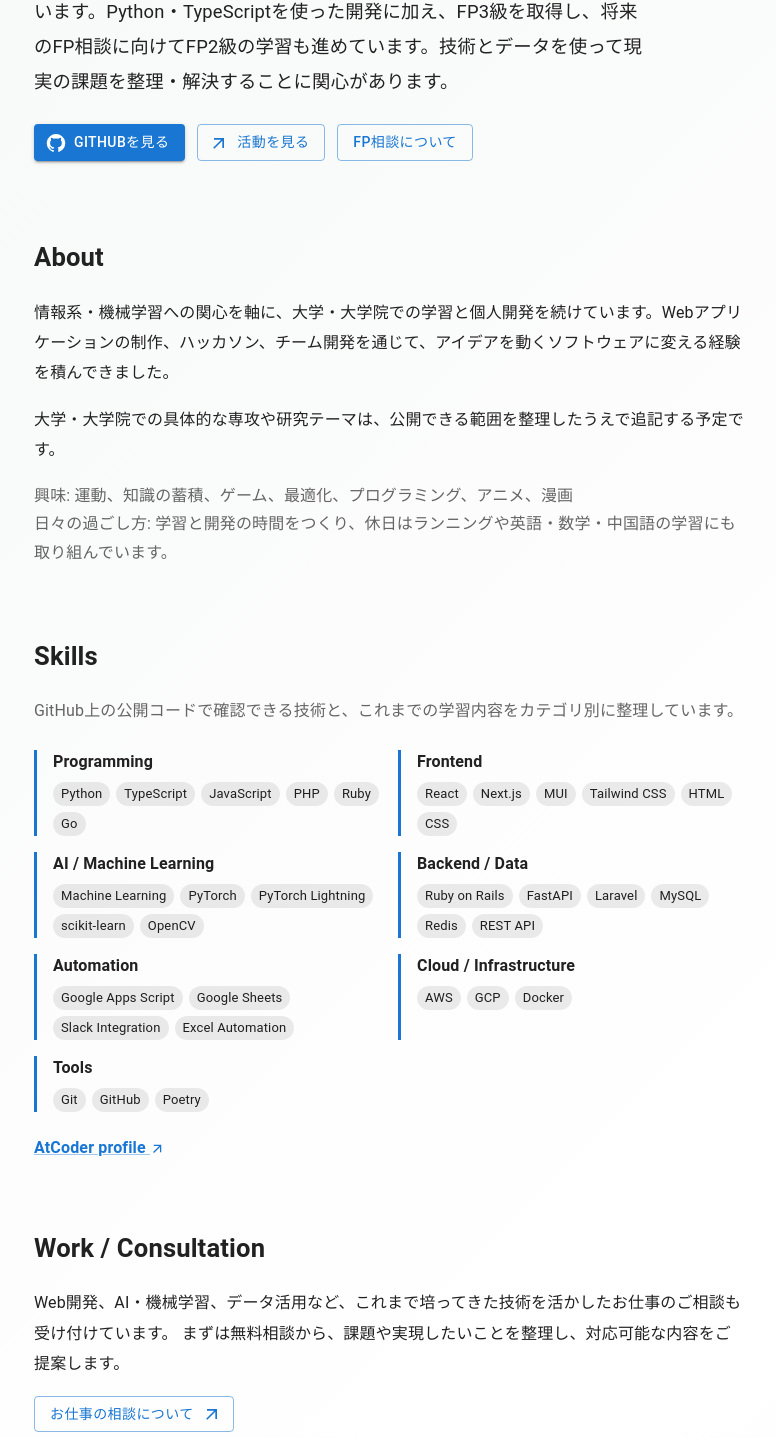
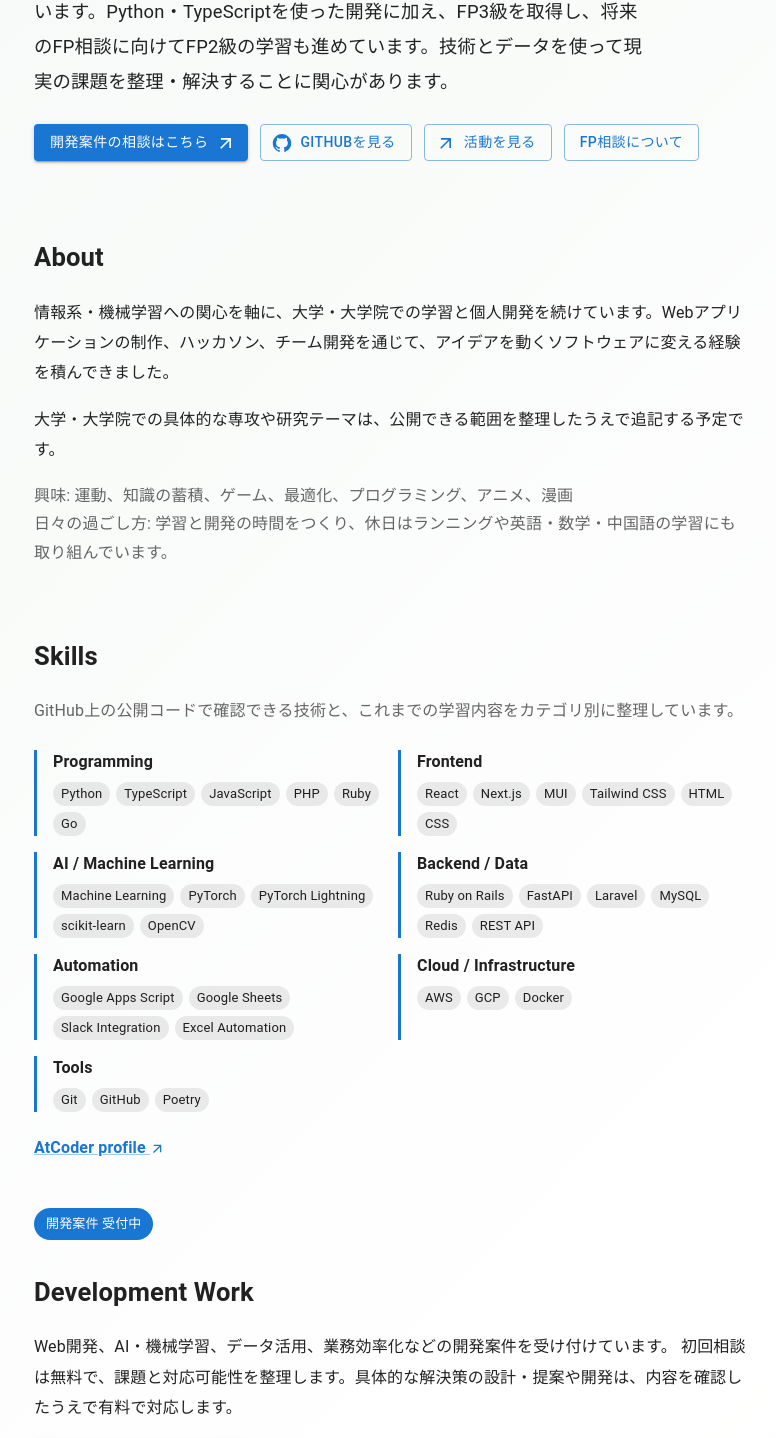
Before and after one commit to Doragon-RH/introduction, a Next.js app: page / in a window 1280 px wide. Shown: the part 570-2008 px from the top of the page, without its empty margins (200-976 px from the left). Built offline with nearby package versions, Linux system fonts and the light colour scheme.

Commit message:
Add clear development work call to action

```diff
--- a/pages/index.tsx
+++ b/pages/index.tsx
@@ -54,8 +54,9 @@
         <Box component="p" sx={{ fontSize: '1.15rem', lineHeight: 1.9, maxWidth: 620, mt: 0 }}>
           大学院で学びながら、ソフトウェア開発とAI・機械学習を中心に活動しています。Python・TypeScriptを使った開発に加え、FP3級を取得し、将来のFP相談に向けてFP2級の学習も進めています。技術とデータを使って現実の課題を整理・解決することに関心があります。
         </Box>
-        <Stack direction={{ xs: 'column', sm: 'row' }} spacing={1.5} sx={{ mt: 3 }}>
-          <Button variant="contained" startIcon={<GitHubIcon />} href="https://github.com/Doragon-RH" target="_blank" rel="noreferrer">GitHubを見る</Button>
+        <Stack direction={{ xs: 'column', sm: 'row' }} sx={{ mt: 3, flexWrap: 'wrap', gap: 1.5 }}>
+          <Button variant="contained" href="/development" endIcon={<ArrowOutwardIcon />}>開発案件の相談はこちら</Button>
+          <Button variant="outlined" startIcon={<GitHubIcon />} href="https://github.com/Doragon-RH" target="_blank" rel="noreferrer">GitHubを見る</Button>
           <Button variant="outlined" startIcon={<ArrowOutwardIcon />} href="#projects">活動を見る</Button>
           <Button variant="outlined" href="/financial-planning">FP相談について</Button>
         </Stack>
@@ -92,14 +93,20 @@
       </Box>
 
       <Box id="work" component="section" sx={sectionSx}>
-        <Box component="h2" sx={{ fontSize: '1.6rem' }}>Work / Consultation</Box>
+        <Chip label="開発案件 受付中" color="primary" sx={{ mb: 1.5 }} />
+        <Box component="h2" sx={{ fontSize: '1.6rem' }}>Development Work</Box>
         <Box component="p" sx={{ lineHeight: 1.9 }}>
-          Web開発、AI・機械学習、データ活用など、これまで培ってきた技術を活かしたお仕事のご相談も受け付けています。
-          まずは無料相談から、課題や実現したいことを整理し、対応可能な内容をご提案します。
+          Web開発、AI・機械学習、データ活用、業務効率化などの開発案件を受け付けています。
+          初回相談は無料で、課題と対応可能性を整理します。具体的な解決策の設計・提案や開発は、内容を確認したうえで有料で対応します。
         </Box>
-        <Button variant="outlined" href="/work" endIcon={<ArrowOutwardIcon />}>
-          お仕事の相談について
-        </Button>
+        <Stack direction={{ xs: 'column', sm: 'row' }} sx={{ gap: 1.5 }}>
+          <Button variant="contained" href="/development" endIcon={<ArrowOutwardIcon />}>
+            開発案件の相談はこちら
+          </Button>
+          <Button variant="outlined" href="/work#technical-experience">
+            技術経験を見る
+          </Button>
+        </Stack>
       </Box>
 
       <Box id="projects" component="section" sx={sectionSx}>
@@ -168,7 +175,7 @@
         <Box component="h2" sx={{ fontSize: '1.6rem' }}>Contact</Box>
         <Box component="p" sx={{ lineHeight: 1.8 }}>お仕事や技術相談については、専用フォームからお問い合わせください。メールアドレスはサイト上には直接掲載していません。</Box>
         <Stack direction={{ xs: 'column', sm: 'row' }} spacing={1.5}>
-          <Button variant="contained" href="/work#contact-form">お問い合わせフォーム</Button>
+          <Button variant="contained" href="/development#contact">開発案件の相談はこちら</Button>
           <Button variant="outlined" startIcon={<GitHubIcon />} href="https://github.com/Doragon-RH" target="_blank" rel="noreferrer">GitHubプロフィール</Button>
         </Stack>
       </Box>
```
